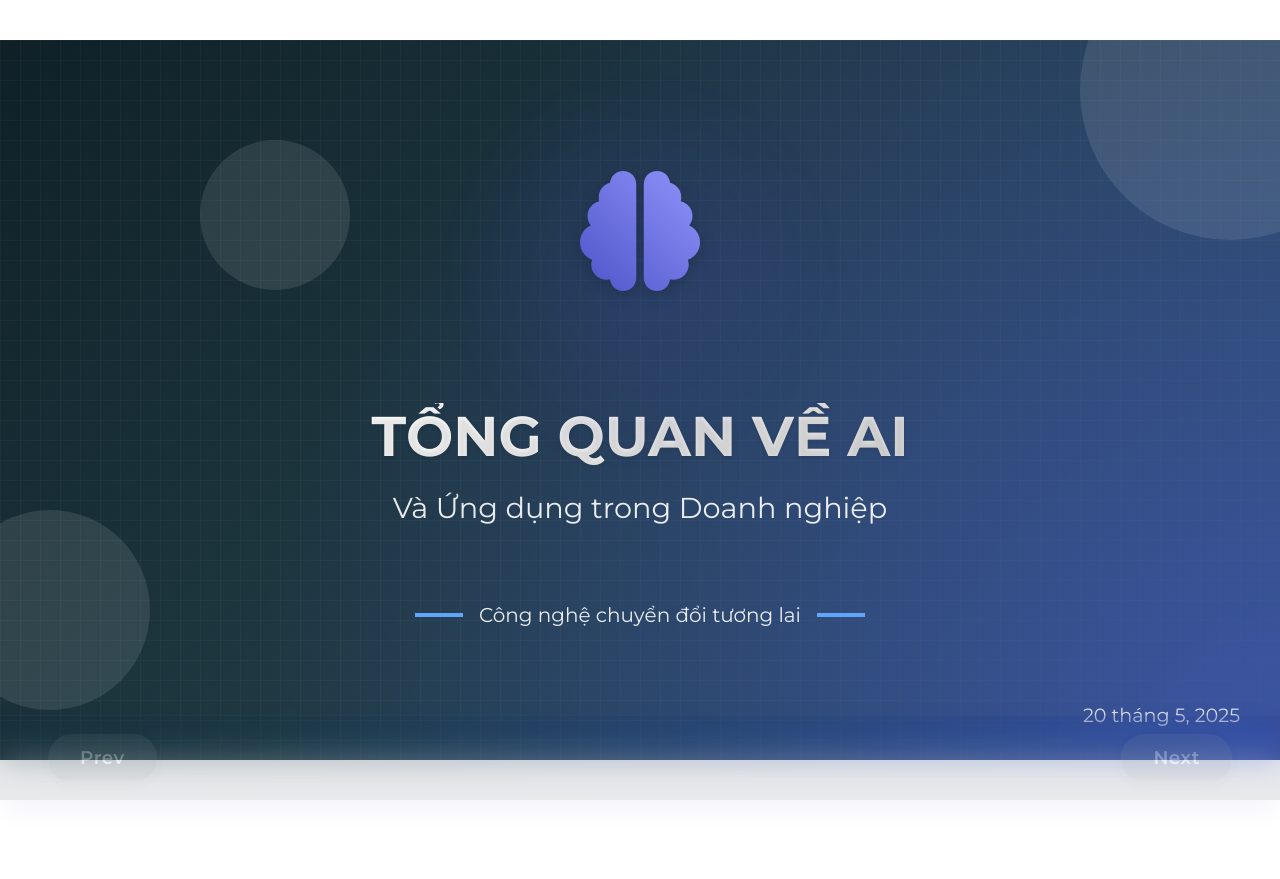
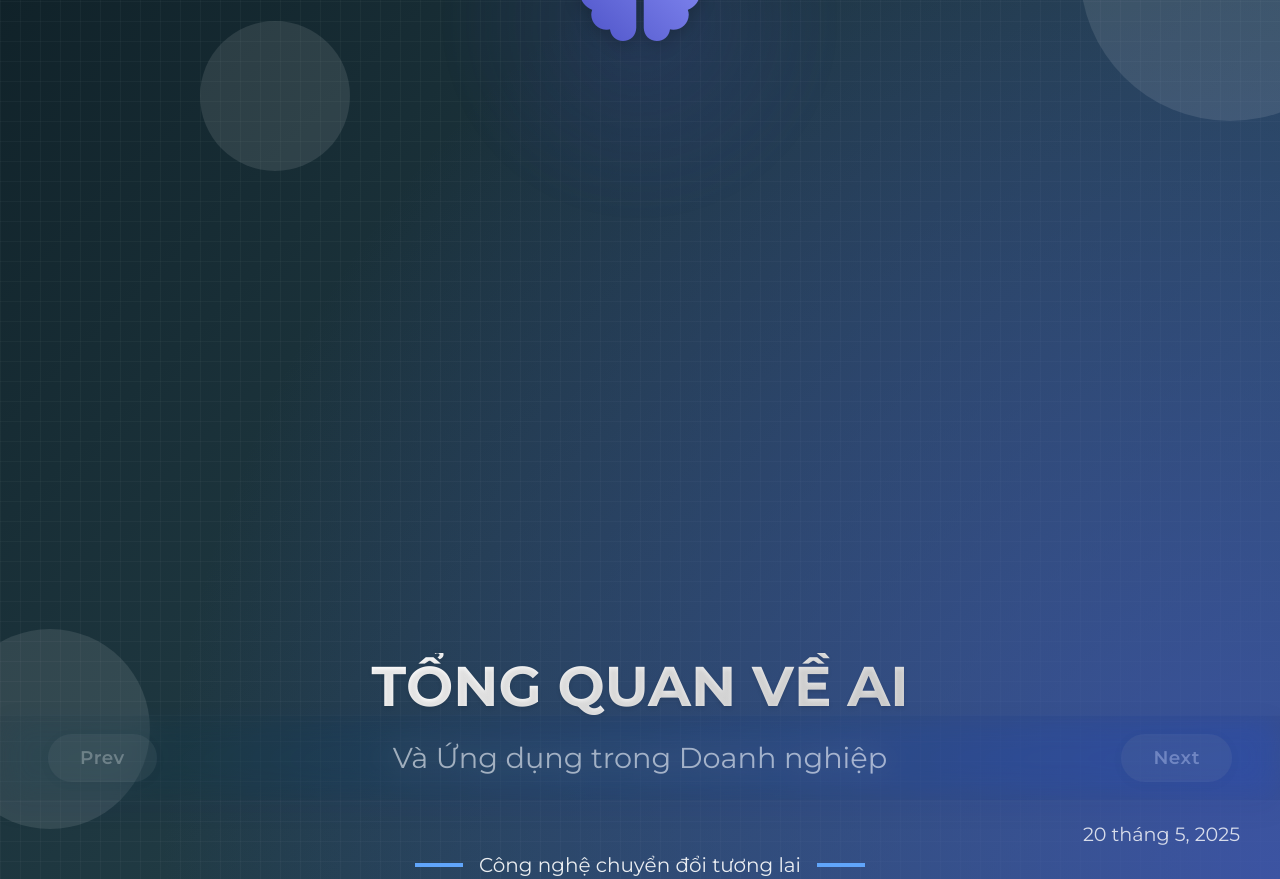
Before and after one commit to trankhacvinh/AiSlide, a plain HTML site: page index.html in a window 1280 px wide. Before the commit the page ends 800 px from the top, so only its background shows below. Drawn offline with nearby package versions, Linux system fonts and the light colour scheme.

Commit message:
Update style.css

```diff
--- a/src/style.css
+++ b/src/style.css
@@ -8,6 +8,10 @@ body {
   justify-content: center;
   align-items: center;
   font-family: -apple-system, BlinkMacSystemFont, 'Segoe UI', Roboto, Oxygen, Ubuntu, Cantarell, 'Open Sans', 'Helvetica Neue', sans-serif;
+}
+
+.title {
+  margin-top:500px;
 }
 
 /* --- Navigation Slide --- */
```
